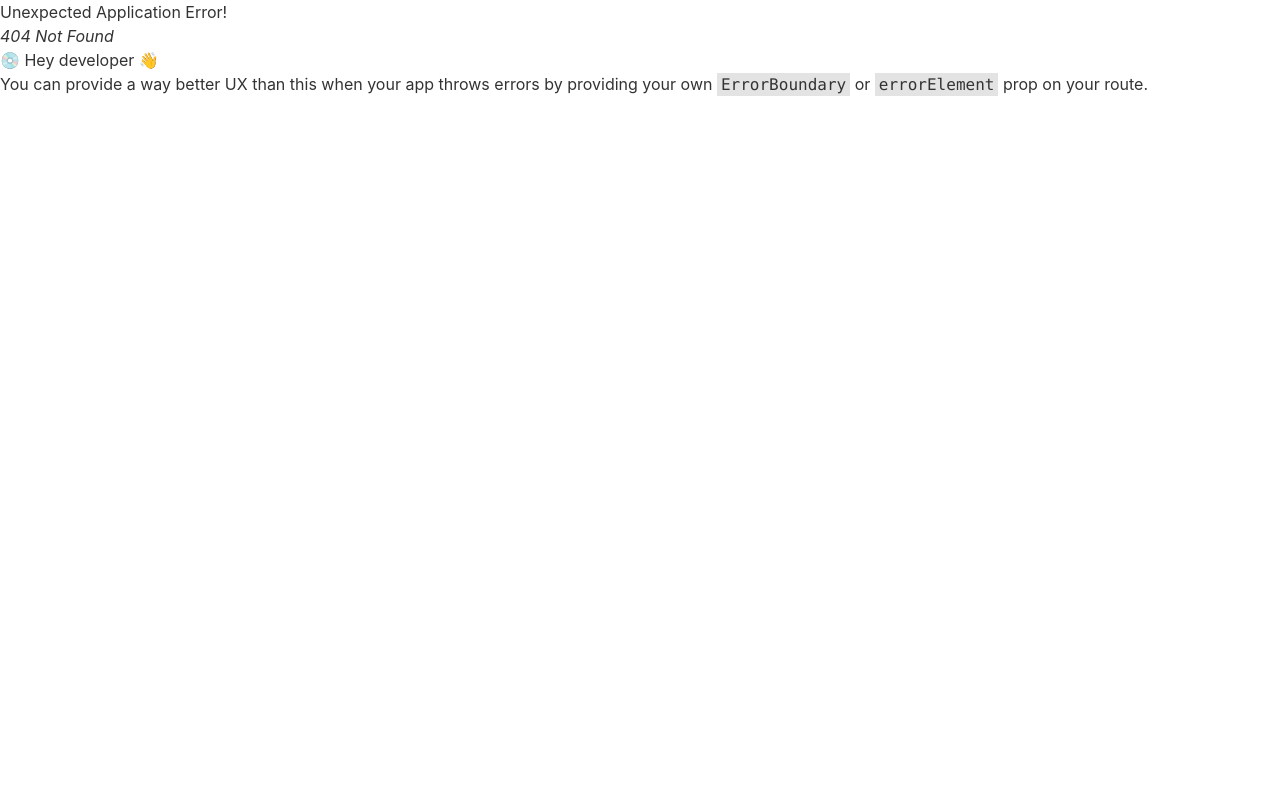
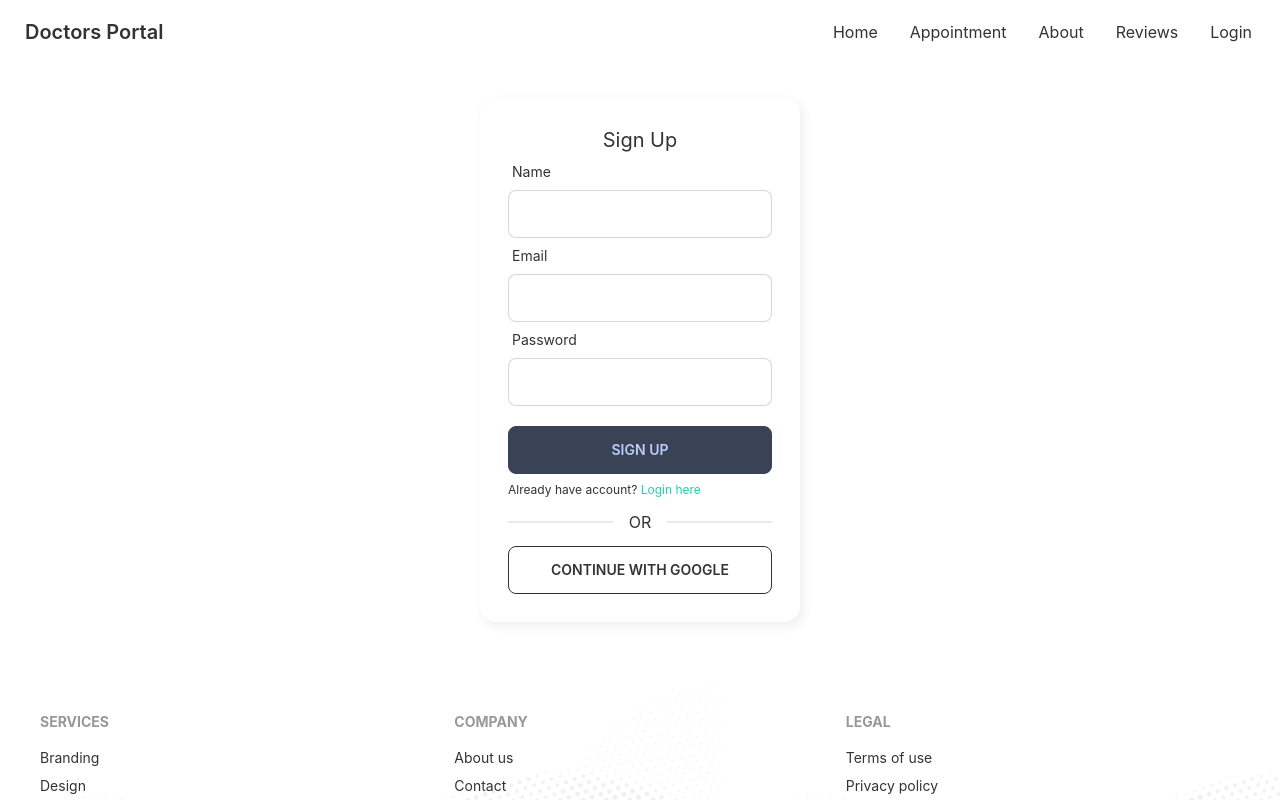
Before and after one commit to rakib099/doctors-portal-client, a React (Create React App) app: page /signup in a window 1280 px wide. Before the commit this address had no page. Shown: the top 800 px of the page. Built offline with nearby package versions, Linux system fonts and the light colour scheme; no server answers.

Commit message:
Logout functionality added

```diff
--- a/package.json
+++ b/package.json
@@ -13,6 +13,7 @@
     "react-day-picker": "^8.4.1",
     "react-dom": "^18.2.0",
     "react-hook-form": "^7.41.1",
+    "react-hot-toast": "^2.4.0",
     "react-router-dom": "^6.6.0",
     "react-scripts": "5.0.1",
     "web-vitals": "^2.1.4"
--- a/src/App.js
+++ b/src/App.js
@@ -1,3 +1,4 @@
+import { Toaster } from "react-hot-toast";
 import { RouterProvider } from "react-router-dom";
 import router from "./routes/Routes/Routes";
 
@@ -6,6 +7,7 @@ function App() {
   return (
     <div className="App max-w-[1440px] mx-auto">
       <RouterProvider router={router} />
+      <Toaster />
     </div>
   );
 }
--- a/src/contexts/AuthProvider.js
+++ b/src/contexts/AuthProvider.js
@@ -1,15 +1,50 @@
-import React, { createContext, useState } from 'react';
+import React, { createContext, useEffect, useState } from 'react';
 import app from '../firebase/firebase.config';
-import { getAuth } from "firebase/auth";
+import { createUserWithEmailAndPassword, getAuth, onAuthStateChanged, signInWithEmailAndPassword, signOut, updateProfile } from "firebase/auth";
 
 export const AuthContext = createContext();
 const auth = getAuth(app);
 
 const AuthProvider = ({ children }) => {
-    const [user, setUser] = useState({ displayName: "Shaila" });
+    const [user, setUser] = useState(null);
+    const [loading, setLoading] = useState(true);
+
+    const createUser = (email, password) => {
+        setLoading(true);
+        return createUserWithEmailAndPassword(auth, email, password);
+    }
+
+    const updateUserProfile = (profile) => {
+        return updateProfile(auth.currentUser, profile);
+    }
+
+    const signIn = (email, password) => {
+        setLoading(true);
+        return signInWithEmailAndPassword(auth, email, password);
+    }
+
+    const logOut = () => {
+        return signOut(auth);
+    }
+
+    // auth state observer
+    useEffect(() => {
+        const unsubscribe = onAuthStateChanged(auth, (currentUser) => {
+            console.log("auth stated changed", currentUser);
+            setUser(currentUser);
+            setLoading(false);
+        })
+        return () => unsubscribe();
+
+    }, []);
 
     const authInfo = {
-        user
+        user,
+        loading,
+        createUser,
+        updateUserProfile,
+        signIn,
+        logOut
     }
 
     return (
--- a/src/pages/Login/Login.js
+++ b/src/pages/Login/Login.js
@@ -1,14 +1,26 @@
-import React, { useContext } from 'react';
+import React, { useContext, useState } from 'react';
 import { useForm } from "react-hook-form";
 import { Link } from 'react-router-dom';
 import { AuthContext } from '../../contexts/AuthProvider';
 
 const Login = () => {
-    const {user} = useContext(AuthContext)
-    const { register, formState: {errors}, handleSubmit } = useForm();
+    const { register, formState: { errors }, handleSubmit } = useForm();
+    const { signIn } = useContext(AuthContext);
+    const [error, setError] = useState(""); // firebase error message
 
-    const handleLogin = data => {
-        console.log(data)
+    const handleLogin = (data, e) => {
+        e.target.reset();
+        setError("");
+
+        signIn(data.email, data.password)
+            .then(result => {
+                const user = result.user;
+                console.log(user);
+            })
+            .catch(err => {
+                console.error(err);
+                setError(err.message);
+            });
     }
 
     return (
@@ -27,10 +39,15 @@ const Login = () => {
                         <label className="label">
                             <span className="label-text">Password</span>
                         </label>
-                        <input type="password" {...register("password", {required: "Password is required", minLength: { value: 6, message: "Password must be at least 6 characters long" }})} placeholder="" className="input input-bordered w-full mb-1" />
+                        <input type="password" {...register("password", {
+                            required: "Password is required",
+                            minLength: { value: 6, message: "Password must be at least 6 characters long" }
+                        })} placeholder="" className="input input-bordered w-full mb-1" />
                         <span className="label-text-alt">Forgot Password?</span>
                     </div>
                     {errors.password && <p className='text-red-600' role="alert">{errors.password?.message}</p>}
+                    {/* firebase error */}
+                    {error && <p className='text-red-500'>{error}</p>}
                     <input type="submit" className='btn btn-neutral w-full mb-2' value="Login" />
                 </form>
                 <p className='text-xs'>New to Doctors Portal? <Link className='text-secondary' to="/signup">Create new account</Link></p>
--- a/src/pages/Shared/Navbar/Navbar.js
+++ b/src/pages/Shared/Navbar/Navbar.js
@@ -1,14 +1,24 @@
-import React from 'react';
+import React, { useContext } from 'react';
 import { Link } from 'react-router-dom';
+import { AuthContext } from '../../../contexts/AuthProvider';
 
 const Navbar = () => {
+    const { user, logOut } = useContext(AuthContext);
+
+    const handleLogout = () => {
+        logOut()
+        .then(() => {})
+        .catch(err => console.error(err));
+    }
 
     const menuItems = <React.Fragment>
         <li><Link to="/">Home</Link></li>
         <li><Link to="/appointment">Appointment</Link></li>
         <li><Link to="/about">About</Link></li>
         <li><Link to="/reviews">Reviews</Link></li>
-        <li><Link to="/login">Login</Link></li>
+        {user?.uid ?
+            <li><button onClick={handleLogout}>Log Out</button></li>
+            : <li><Link to="/login">Login</Link></li>}
     </React.Fragment>
 
     return (
--- /dev/null
+++ b/src/pages/SignUp/SignUp.js
@@ -0,0 +1,89 @@
+import React, { useContext, useState } from 'react';
+import { useForm } from 'react-hook-form';
+import { toast } from 'react-hot-toast';
+import { Link } from 'react-router-dom';
+import { AuthContext } from '../../contexts/AuthProvider';
+
+const SignUp = () => {
+    const {register, formState: {errors}, handleSubmit} = useForm();
+    const {createUser, updateUserProfile} = useContext(AuthContext);
+    const [error, setError] = useState(""); // firebase error message
+
+    // User sign up function
+    const handleSignUp = (data, e) => {
+        const {email, password, name} = data;
+        setError("");
+
+        createUser(email, password)
+        .then(result => {
+            const user = result.user;
+            console.log(user);
+            handleUpdateUser(name);
+            toast.success("Sign up successful!");
+        })
+        .catch(err => {
+            console.error(err);
+            setError(err.message);
+        });
+
+        e.target.reset();   // resets the form
+    }
+
+    const handleUpdateUser = (name) => {
+        const profile = {
+            displayName: name
+        }
+
+        updateUserProfile(profile)
+        .then(() => {
+            console.log("profile updated")
+        })
+        .catch(err => console.error(err));
+    }
+
+    return (
+        <div className='lg:h-[37rem] flex justify-center items-center  mx-auto'>
+            <div className='shadow-[3px_4px_10px_2px_rgba(0,0,0,0.05)] p-7 rounded-2xl w-4/6 md:w-1/2 lg:w-1/4 mt-3 lg:mt-0'>
+                <h3 className="text-xl text-center">Sign Up</h3>
+                <form onSubmit={handleSubmit(handleSignUp)}>
+                    <div className="form-control w-full">
+                        <label className="label">
+                            <span className="label-text">Name</span>
+                        </label>
+                        <input type="text" {...register("name", {required: "Please fill up this field"})} className="input input-bordered w-full" />
+                        {errors.name && <p className='text-red-600' role="alert">{errors.name?.message}</p>}
+                    </div>
+                    <div className="form-control w-full">
+                        <label className="label">
+                            <span className="label-text">Email</span>
+                        </label>
+                        <input type="email" {...register("email", { required: "Email address is required" })} placeholder="" className="input input-bordered w-full" />
+                        {errors.email && <p className='text-red-600' role="alert">{errors.email?.message}</p>}
+                    </div>
+                    <div className="form-control w-full mb-4">
+                        <label className="label">
+                            <span className="label-text">Password</span>
+                        </label>
+                        <input type="password" {...register("password", {
+                            required: "Password is required", minLength: {value: 6, message: "Password must be at least 6 characters long"},
+                            pattern: {
+                                value: /(?=.*[A-Z])(?=.*[!@#$&*])(?=.*[0-9])/,
+                                message: "Password must have at least 1 uppercase, 1 special character and 1 number"
+                            }
+                            })} className="input input-bordered w-full mb-1" />
+                        {/* validation error */}
+                        {errors.password && <p className='text-red-600' role="alert">{errors.password?.message}</p>}
+                        {/* firebase error */}
+                        {error && <p className='text-red-500'>{error}</p>}
+                    </div>
+                    <input type="submit" className='btn btn-neutral w-full mb-2' value="Sign Up" />
+                </form>
+                <p className='text-xs'>Already have account? <Link className='text-secondary' to="/login">Login here</Link></p>
+                <div className="divider">OR</div>
+                <button className="btn btn-outline uppercase w-full">Continue with Google</button>
+            </div>
+        </div>
+    );
+};
+
+export default SignUp;
--- a/src/routes/Routes/Routes.js
+++ b/src/routes/Routes/Routes.js
@@ -3,6 +3,7 @@ import Main from "../../layout/Main";
 import Appointment from "../../pages/Appointment/Appointment/Appointment";
 import Home from "../../pages/Home/Home/Home";
 import Login from "../../pages/Login/Login";
+import SignUp from "../../pages/SignUp/SignUp";
 
 const router = createBrowserRouter([
     {
@@ -18,6 +19,10 @@ const router = createBrowserRouter([
                 element: <Login />
             },
             {
+                path: '/signup',
+                element: <SignUp />
+            },
+            {
                 path: '/appointment',
                 element: <Appointment />
             }
```
Also changed, not shown: 1 other file (tests, documents, lock files or other folders).
